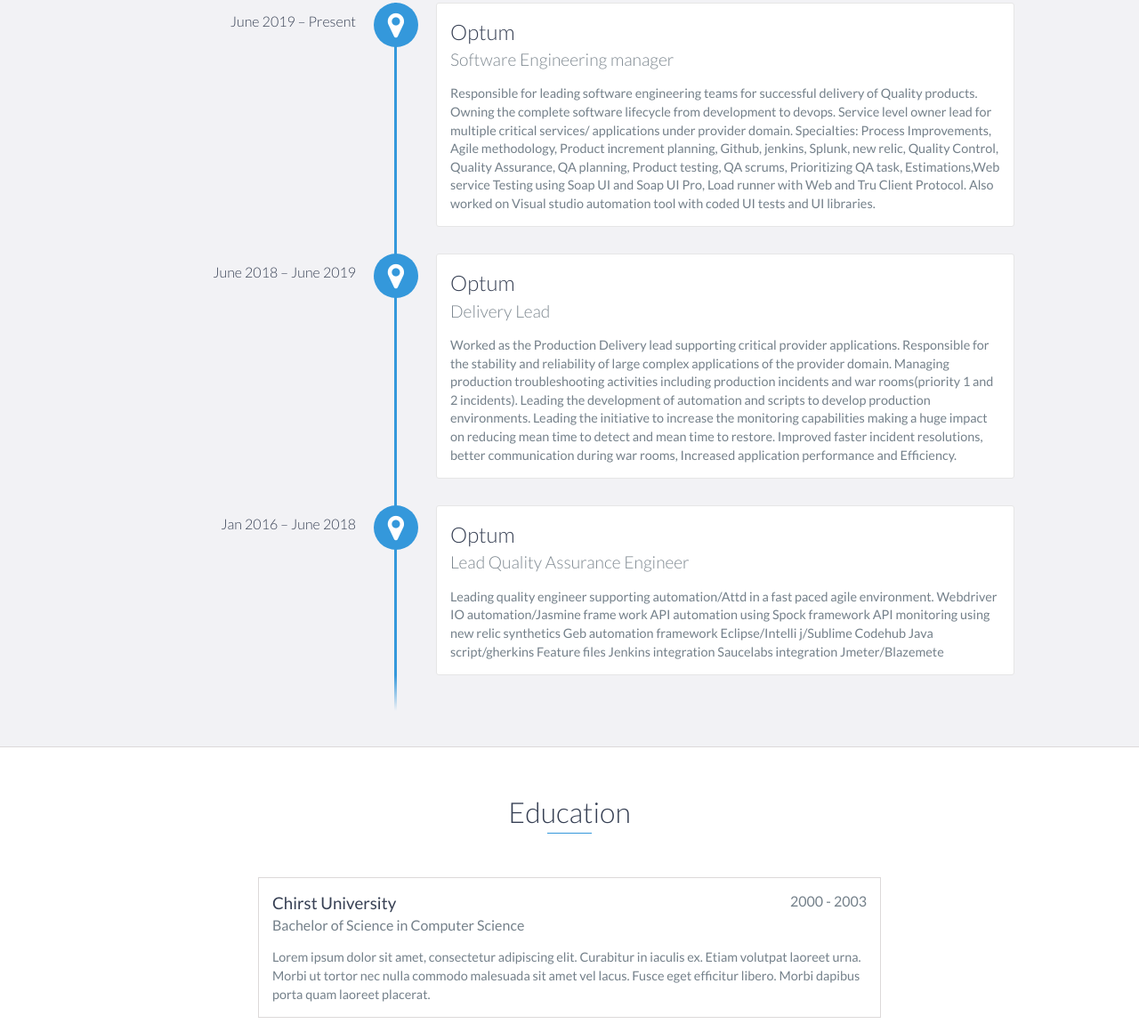
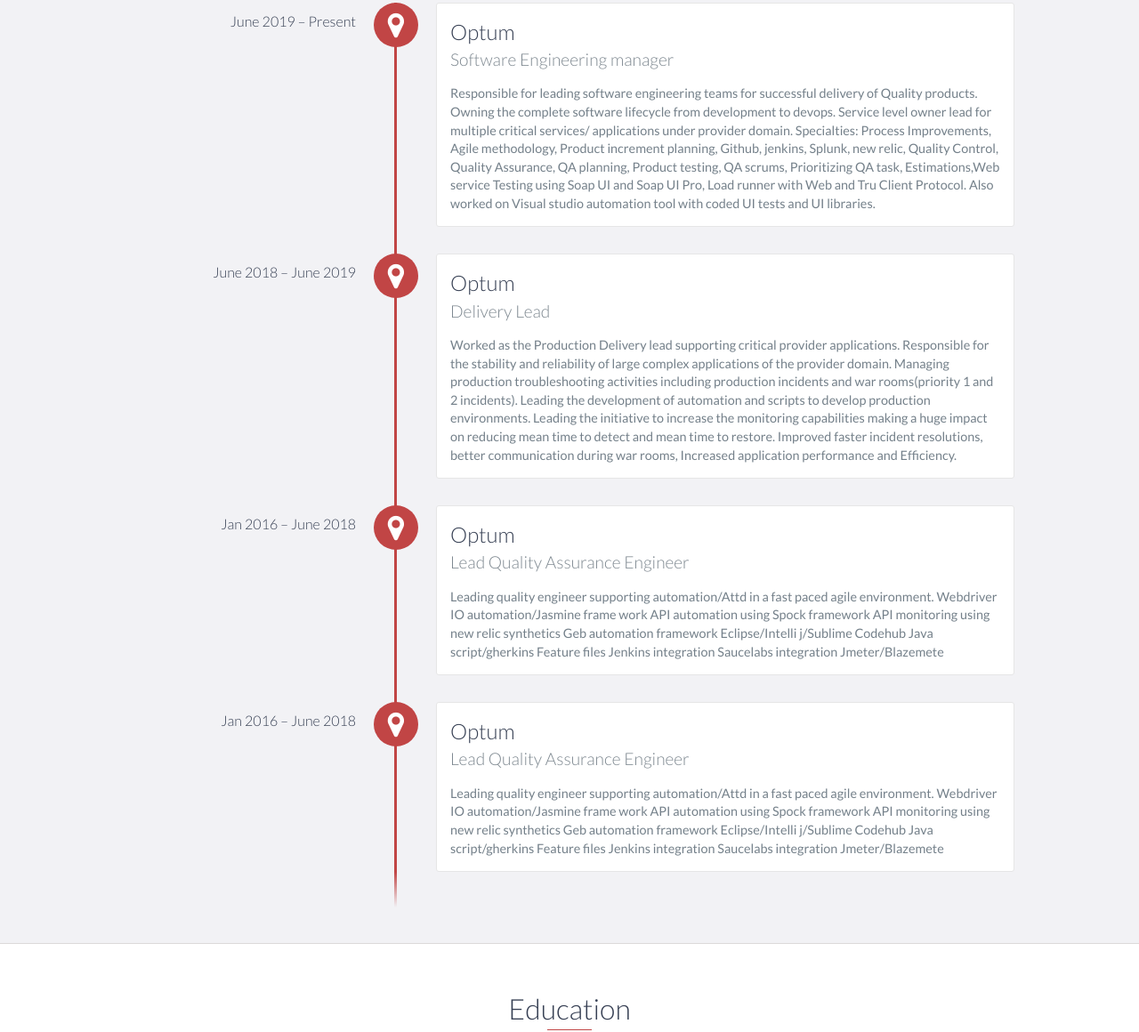
Before and after one commit to afazeez82/AneesProfessionaPortfolio-githubio.com, a website: page index.html in a window 1280 px wide. Shown: the part 1465-2625 px from the top of the page at 89% size. Drawn offline with nearby package versions, Linux system fonts and the light colour scheme; files that its build step writes are made by us from their sources.

Commit message:
updated the backgroung picture and css

```diff
--- a/index.html
+++ b/index.html
@@ -103,6 +103,26 @@
                 <p>
                     Worked as the Production Delivery lead supporting critical provider applications. Responsible for the stability and reliability of large complex applications of the provider domain. Managing production troubleshooting activities including production incidents and war rooms(priority 1 and 2 incidents).
                     Leading the development of automation and scripts to develop production environments. Leading the initiative to increase the monitoring capabilities making a huge impact on reducing mean time to detect and mean time to restore. Improved faster incident resolutions, better communication during war rooms, Increased application performance and Efficiency.
+                </p>
+            </div>
+
+            <div data-date="Jan 2016 – June 2018">
+                <h3>Optum</h3>
+                <h4>Lead Quality Assurance Engineer</h4>
+                <p>
+                    Leading quality engineer supporting automation/Attd in a fast paced agile environment.
+
+                    Webdriver IO automation/Jasmine frame work
+                    API automation using Spock framework
+                    API monitoring using new relic synthetics
+                    Geb automation framework
+                    Eclipse/Intelli j/Sublime
+                    Codehub
+                    Java script/gherkins
+                    Feature files
+                    Jenkins integration
+                    Saucelabs integration
+                    Jmeter/Blazemete
                 </p>
             </div>
 
--- a/scss/styles.scss
+++ b/scss/styles.scss
@@ -2,9 +2,7 @@
     Title: Dev Portfolio Template
     Version: 1.2.2
     Last Change: 03/25/2020
-    Author: Ryan Fitzgerald
-    Repo: https://github.com/RyanFitzgerald/devportfolio-template
-    Issues: https://github.com/RyanFitzgerald/devportfolio-template/issues
+    Author: Anees Azeez
 
     Description: This file contains all the styles associated with the page
     that don't come from third party libraries. This file gets compiled using
@@ -34,7 +32,7 @@
 */
 
 // Define base and accent colors
-$base-color: #3498db;
+//$base-color: #3498db;
 $base-color-hover: darken($base-color, 10%);
 
 // Define background colors
@@ -350,7 +348,7 @@
     height: 100vh;
     min-height: 500px;
     max-height: 1080px;
-    background: url(../images/backgroundimage.jpg);
+    background: url(../images/pineapple-supply-co-qlYQb7B9vog-unsplash.jpg);
     background-size: cover;
     padding: 15px;
     overflow: hidden;
```
Also changed, not shown: js/scripts.js (+3 -4 lines), LICENSE.md, css/bootstrap.min.css, css/styles.css, js/scripts.min.js, 2 other files.
